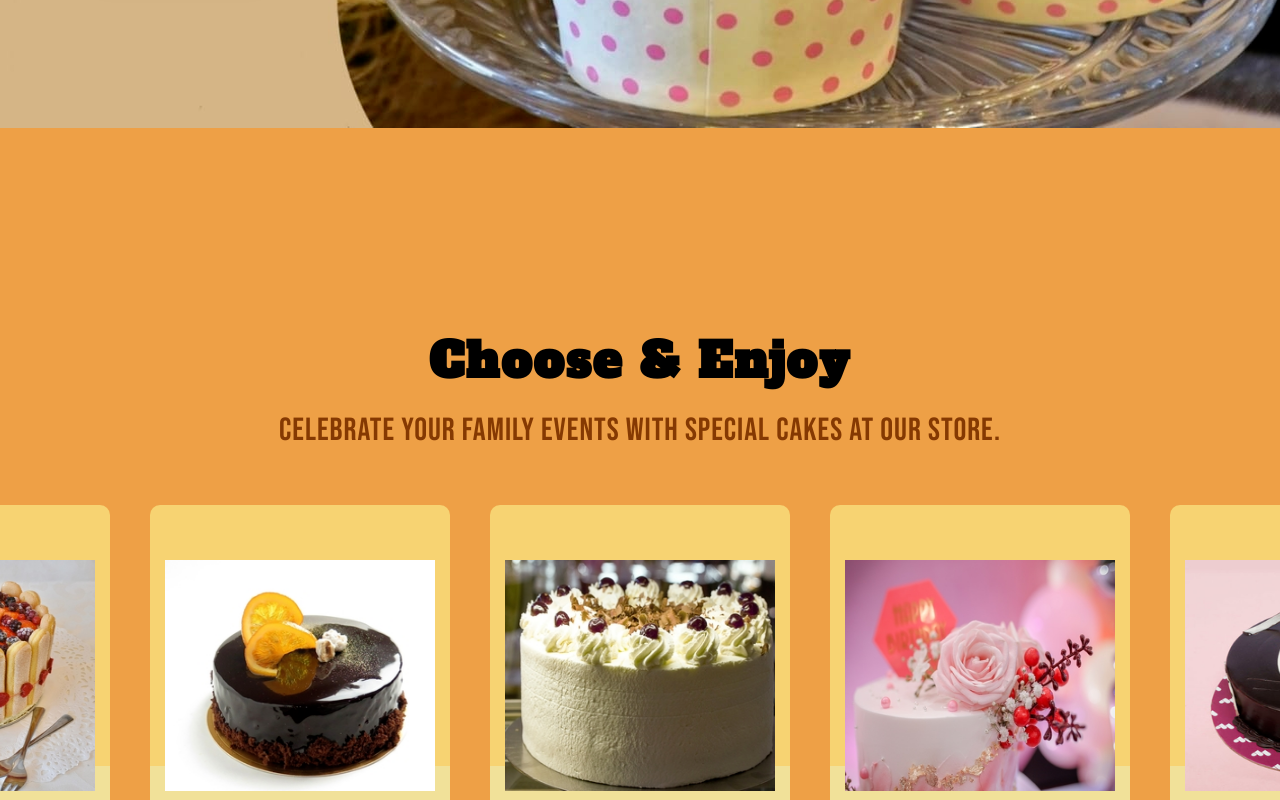
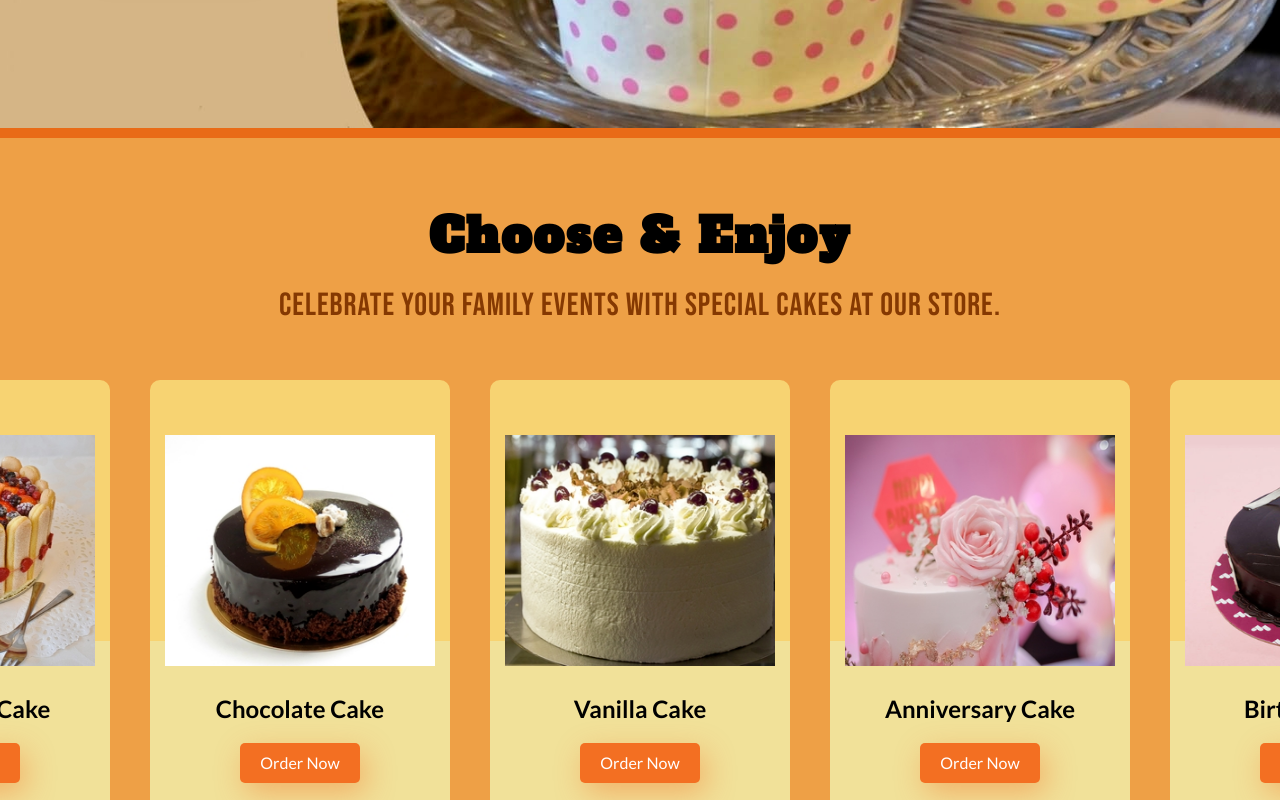
Before and after one commit to dvimukthi/website-UI, a React (Create React App) app: page / in a window 1280 px wide. Shown: the part 640-1440 px from the top of the page. Built offline with nearby package versions, Linux system fonts and the light colour scheme.

Commit message:
products height

```diff
--- a/src/index.css
+++ b/src/index.css
@@ -138,14 +138,15 @@ nav .menu-btn,
 
 #products{
     width:100%;
-    height:120vh;
+    height:100vh;
     box-sizing: border-box;
     font-family:'Lato';
     display: flex;
     flex-direction: column;
     align-items: center;
     justify-content: center;
-    padding-top: 40px ;
+    margin-top: 10px ;
+    padding-bottom: 70px;
     background-color: #eea046;
 }
 #products h1{
```
